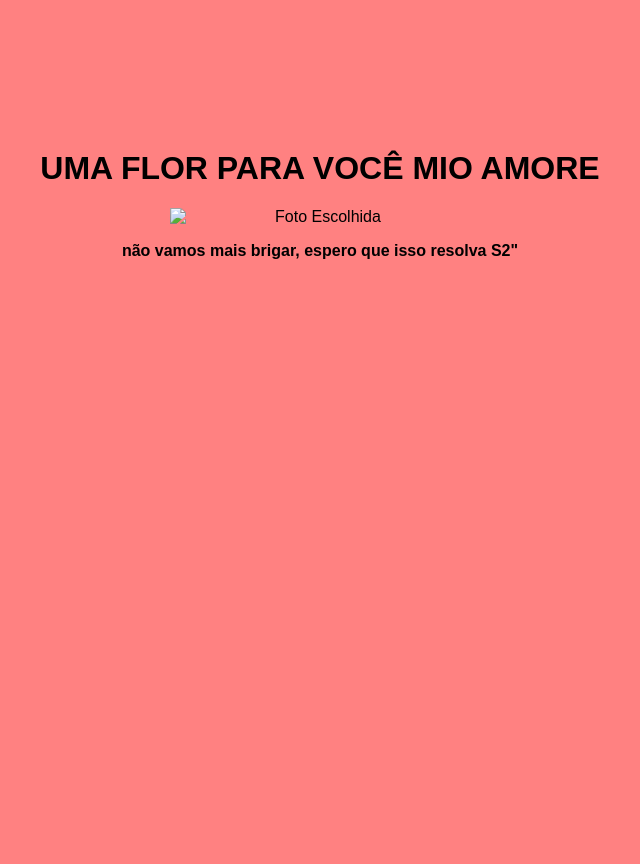
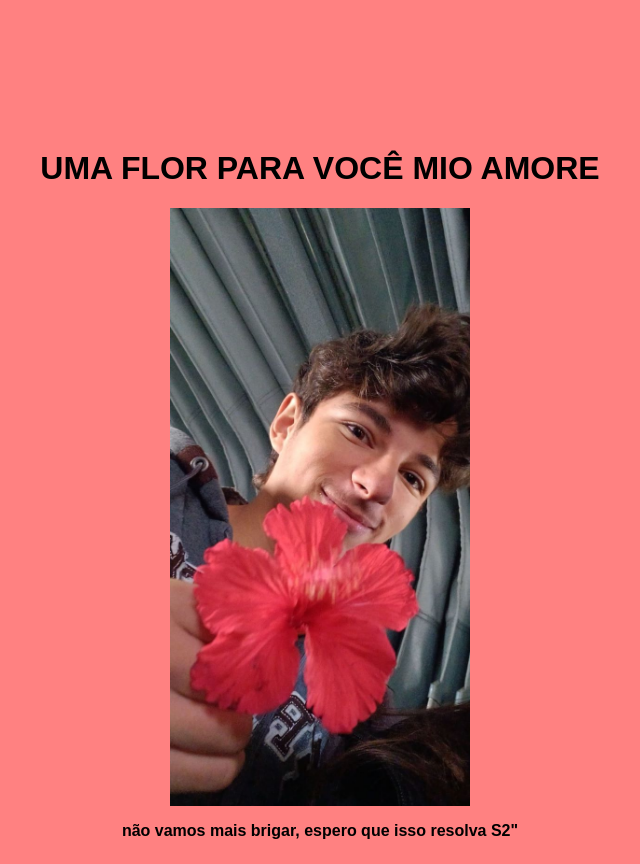
Before and after one commit to luanpascoal-dev/patrick, a plain HTML site: page Sim.html in a window 1280 px wide. Shown: the whole page, without its empty margins (320-960 px from the left). Before the commit the page ends 800 px from the top, so only its background shows below. Drawn offline with Linux system fonts and the light colour scheme.

Commit message:
Update Sim.html

```diff
--- a/Sim.html
+++ b/Sim.html
@@ -28,7 +28,7 @@
   <div id="content">
     <h1>UMA FLOR PARA VOCÊ MIO AMORE</h1>
     <div id="image-container">
-      <img src="C:\Users\Patrick\OneDrive - Etec Centro Paula Souza\Documents\flor mary.jpg" alt="Foto Escolhida">
+      <img src="florpravoce.jpg" alt="Foto Escolhida">
       <strong><p>não vamos mais brigar, espero que isso resolva S2" </p></strong>
     </div>
   </div>
```
